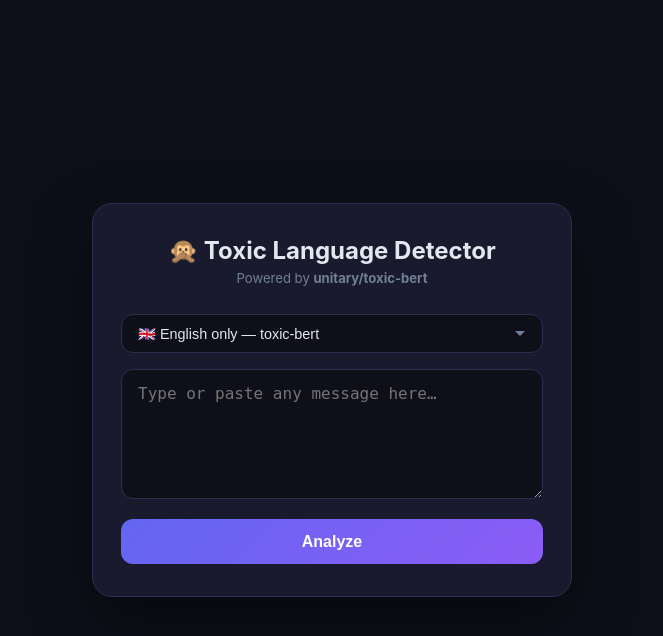
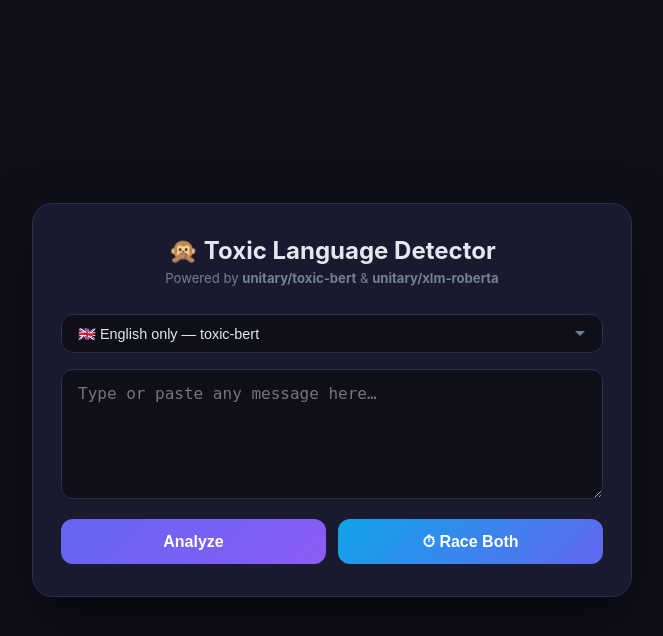
Before and after one commit to armandordorica/toxic_language_detector, a FastAPI app: page / in a window 1280 px wide. Shown: the top 636 px of the page, without its empty margins (308-971 px from the left). Run offline with FastAPI, Linux system fonts and the light colour scheme.

Commit message:
feat: add Race Both Models button with response time stopwatch
- Fires both models simultaneously using Promise.all
- Shows response time in ms for each model
- Highlights faster model with FASTER badge
- Colors verdict and border by toxicity level

Co-Authored-By: Claude Sonnet 4.6 <noreply@anthropic.com>

```diff
--- a/app/templates/index.html
+++ b/app/templates/index.html
@@ -24,7 +24,7 @@
       border-radius: 1.25rem;
       padding: 2rem 1.75rem;
       width: 100%;
-      max-width: 480px;
+      max-width: 600px;
       box-shadow: 0 25px 60px rgba(0,0,0,0.5);
     }
 
@@ -75,9 +75,14 @@
     }
     textarea:focus { border-color: #6366f1; }
 
+    .btn-row {
+      display: flex;
+      gap: 0.75rem;
+      margin-top: 1rem;
+    }
+
     button {
-      width: 100%;
-      margin-top: 1rem;
+      flex: 1;
       padding: 0.85rem;
       border: none;
       border-radius: 0.75rem;
@@ -87,6 +92,9 @@
       font-weight: 600;
       cursor: pointer;
       transition: opacity 0.2s, transform 0.1s;
+    }
+    button.race-btn {
+      background: linear-gradient(135deg, #0ea5e9, #6366f1);
     }
     button:hover  { opacity: 0.9; }
     button:active { transform: scale(0.98); }
@@ -181,12 +189,72 @@
       margin-right: 6px;
     }
     @keyframes spin { to { transform: rotate(360deg); } }
+
+    /* ── Race results ─────────────────────────────────────── */
+    #race-results {
+      display: none;
+      margin-top: 1.5rem;
+    }
+    #race-results h3 {
+      font-size: 0.78rem;
+      text-transform: uppercase;
+      letter-spacing: 0.08em;
+      color: #718096;
+      margin-bottom: 1rem;
+      text-align: center;
+    }
+    .race-grid {
+      display: grid;
+      grid-template-columns: 1fr 1fr;
+      gap: 1rem;
+    }
+    .race-card {
+      background: #0f0f1a;
+      border: 1px solid #2d2d4e;
+      border-radius: 0.85rem;
+      padding: 1rem;
+    }
+    .race-card .model-name {
+      font-size: 0.78rem;
+      font-weight: 700;
+      color: #a0aec0;
+      text-transform: uppercase;
+      letter-spacing: 0.05em;
+      margin-bottom: 0.5rem;
+    }
+    .race-card .race-time {
+      font-size: 1.4rem;
+      font-weight: 700;
+      font-variant-numeric: tabular-nums;
+      margin-bottom: 0.4rem;
+    }
+    .race-card .race-verdict {
+      font-size: 0.85rem;
+      font-weight: 600;
+      margin-bottom: 0.25rem;
+    }
+    .race-card .race-score {
+      font-size: 0.78rem;
+      color: #718096;
+    }
+    .winner-badge {
+      display: inline-block;
+      font-size: 0.68rem;
+      font-weight: 700;
+      background: #6366f1;
+      color: #fff;
+      border-radius: 999px;
+      padding: 0.1rem 0.5rem;
+      margin-left: 0.4rem;
+      vertical-align: middle;
+      letter-spacing: 0.04em;
+    }
   </style>
 </head>
 <body>
   <div class="card">
     <h1>🙊 Toxic Language Detector</h1>
-    <p class="subtitle">Powered by <strong>unitary/toxic-bert</strong></p>
+    <p class="subtitle">Powered by <strong>unitary/toxic-bert</strong> &amp; <strong>unitary/xlm-roberta</strong></p>
 
     <select id="model-select">
       <option value="english">🇬🇧 English only — toxic-bert</option>
@@ -194,7 +262,11 @@
     </select>
 
     <textarea id="input-text" placeholder="Type or paste any message here…"></textarea>
-    <button id="analyze-btn" onclick="analyze()">Analyze</button>
+
+    <div class="btn-row">
+      <button id="analyze-btn" onclick="analyze()">Analyze</button>
+      <button id="race-btn" class="race-btn" onclick="race()">⏱ Race Both</button>
+    </div>
 
     <div id="error-msg"></div>
 
@@ -208,6 +280,24 @@
       <h3>Score Breakdown</h3>
       <div id="score-bars"></div>
     </div>
+
+    <div id="race-results">
+      <h3>⏱ Race Results</h3>
+      <div class="race-grid">
+        <div class="race-card" id="race-english">
+          <div class="model-name">🇬🇧 English</div>
+          <div class="race-time" id="race-time-english">—</div>
+          <div class="race-verdict" id="race-verdict-english">—</div>
+          <div class="race-score" id="race-score-english"></div>
+        </div>
+        <div class="race-card" id="race-multilingual">
+          <div class="model-name">🌍 Multilingual</div>
+          <div class="race-time" id="race-time-multilingual">—</div>
+          <div class="race-verdict" id="race-verdict-multilingual">—</div>
+          <div class="race-score" id="race-score-multilingual"></div>
+        </div>
+      </div>
+    </div>
   </div>
 
   <script>
@@ -217,33 +307,40 @@
       return "#38a169";
     }
 
+    async function callModel(text, model) {
+      const start = performance.now();
+      const res   = await fetch("/analyze", {
+        method:  "POST",
+        headers: { "Content-Type": "application/json" },
+        body:    JSON.stringify({ text, model }),
+      });
+      const ms   = performance.now() - start;
+      const data = await res.json();
+      return { data, ms };
+    }
+
     async function analyze() {
       const text  = document.getElementById("input-text").value.trim();
       const model = document.getElementById("model-select").value;
       const btn   = document.getElementById("analyze-btn");
       const err   = document.getElementById("error-msg");
 
-      // Reset UI
       err.style.display = "none";
       document.getElementById("alert-banner").style.display = "none";
-      document.getElementById("scores").style.display        = "none";
+      document.getElementById("scores").style.display       = "none";
+      document.getElementById("race-results").style.display = "none";
 
       if (!text) {
-        err.textContent = "Please enter some text first.";
+        err.textContent   = "Please enter some text first.";
         err.style.display = "block";
         return;
       }
 
-      btn.disabled   = true;
-      btn.innerHTML  = '<span class="spinner"></span>Analyzing…';
+      btn.disabled  = true;
+      btn.innerHTML = '<span class="spinner"></span>Analyzing…';
 
       try {
-        const res  = await fetch("/analyze", {
-          method:  "POST",
-          headers: { "Content-Type": "application/json" },
-          body:    JSON.stringify({ text, model }),
-        });
-        const data = await res.json();
+        const { data } = await callModel(text, model);
 
         if (data.error) {
           err.textContent   = data.error;
@@ -256,38 +353,30 @@
         banner.style.display    = "block";
         banner.style.background = data.alert.color + "22";
         banner.style.border     = `1px solid ${data.alert.color}`;
-        document.getElementById("alert-emoji").textContent  = data.alert.emoji;
-        document.getElementById("alert-level").textContent  = data.alert.level;
-        document.getElementById("alert-level").style.color  = data.alert.color;
+        document.getElementById("alert-emoji").textContent = data.alert.emoji;
+        document.getElementById("alert-level").textContent = data.alert.level;
+        document.getElementById("alert-level").style.color = data.alert.color;
         document.getElementById("alert-detail").textContent =
           `Top signal: ${data.top_label.replace(/_/g," ")} — ${(data.top_score * 100).toFixed(1)}%`;
 
         // ── Score bars ────────────────────────────────────
         const barsDiv = document.getElementById("score-bars");
         barsDiv.innerHTML = "";
-
         const entries = Object.entries(data.scores);
-
         if (entries.length === 1) {
           barsDiv.innerHTML = `<p style="font-size:0.8rem;color:#718096;margin-bottom:0.85rem;">
             The multilingual model returns an overall toxicity score only — category breakdown is not available.
           </p>`;
         }
-
-        const sorted = entries.sort((a,b) => b[1] - a[1]);
-        sorted.forEach(([label, value]) => {
-          const pct   = (value * 100).toFixed(1);
-          const color = scoreColor(value);
+        entries.sort((a,b) => b[1] - a[1]).forEach(([label, value]) => {
+          const pct = (value * 100).toFixed(1);
           barsDiv.innerHTML += `
             <div class="score-row">
               <span class="score-label">${label.replace(/_/g," ")}</span>
-              <div class="bar-track">
-                <div class="bar-fill" style="width:${pct}%;background:${color}"></div>
-              </div>
+              <div class="bar-track"><div class="bar-fill" style="width:${pct}%;background:${scoreColor(value)}"></div></div>
               <span class="score-value">${pct}%</span>
             </div>`;
         });
-
         document.getElementById("scores").style.display = "block";
 
       } catch (e) {
@@ -299,7 +388,81 @@
       }
     }
 
-    // Allow Ctrl+Enter / Cmd+Enter to submit
+    async function race() {
+      const text = document.getElementById("input-text").value.trim();
+      const btn  = document.getElementById("race-btn");
+      const err  = document.getElementById("error-msg");
+
+      err.style.display = "none";
+      document.getElementById("alert-banner").style.display = "none";
+      document.getElementById("scores").style.display       = "none";
+      document.getElementById("race-results").style.display = "none";
+
+      if (!text) {
+        err.textContent   = "Please enter some text first.";
+        err.style.display = "block";
+        return;
+      }
+
+      btn.disabled  = true;
+      btn.innerHTML = '<span class="spinner"></span>Racing…';
+
+      // Reset race cards
+      ["english", "multilingual"].forEach(m => {
+        document.getElementById(`race-time-${m}`).textContent    = "…";
+        document.getElementById(`race-verdict-${m}`).textContent = "…";
+        document.getElementById(`race-score-${m}`).textContent   = "";
+        document.getElementById(`race-${m}`).style.borderColor   = "#2d2d4e";
+        document.getElementById(`race-time-${m}`).style.color    = "#e2e8f0";
+        // remove old winner badges
+        document.querySelectorAll(".winner-badge").forEach(b => b.remove());
+      });
+
+      try {
+        // Fire both simultaneously
+        const [english, multilingual] = await Promise.all([
+          callModel(text, "english"),
+          callModel(text, "multilingual"),
+        ]);
+
+        const results = { english, multilingual };
+        const faster  = english.ms <= multilingual.ms ? "english" : "multilingual";
+
+        ["english", "multilingual"].forEach(m => {
+          const { data, ms } = results[m];
+          const timeEl    = document.getElementById(`race-time-${m}`);
+          const verdictEl = document.getElementById(`race-verdict-${m}`);
+          const scoreEl   = document.getElementById(`race-score-${m}`);
+          const cardEl    = document.getElementById(`race-${m}`);
+
+          timeEl.textContent    = `${ms.toFixed(0)} ms`;
+          timeEl.style.color    = scoreColor(data.top_score);
+
+          verdictEl.textContent = `${data.alert.emoji} ${data.alert.level}`;
+          verdictEl.style.color = data.alert.color;
+
+          scoreEl.textContent   = `Top: ${data.top_label.replace(/_/g," ")} — ${(data.top_score * 100).toFixed(1)}%`;
+          cardEl.style.borderColor = data.alert.color + "88";
+
+          if (m === faster) {
+            const badge = document.createElement("span");
+            badge.className   = "winner-badge";
+            badge.textContent = "FASTER";
+            document.querySelector(`#race-${m} .model-name`).appendChild(badge);
+          }
+        });
+
+        document.getElementById("race-results").style.display = "block";
+
+      } catch (e) {
+        err.textContent   = "Network error — is the server running?";
+        err.style.display = "block";
+      } finally {
+        btn.disabled  = false;
+        btn.innerHTML = "⏱ Race Both";
+      }
+    }
+
     document.addEventListener("keydown", e => {
       if ((e.ctrlKey || e.metaKey) && e.key === "Enter") analyze();
     });
```
